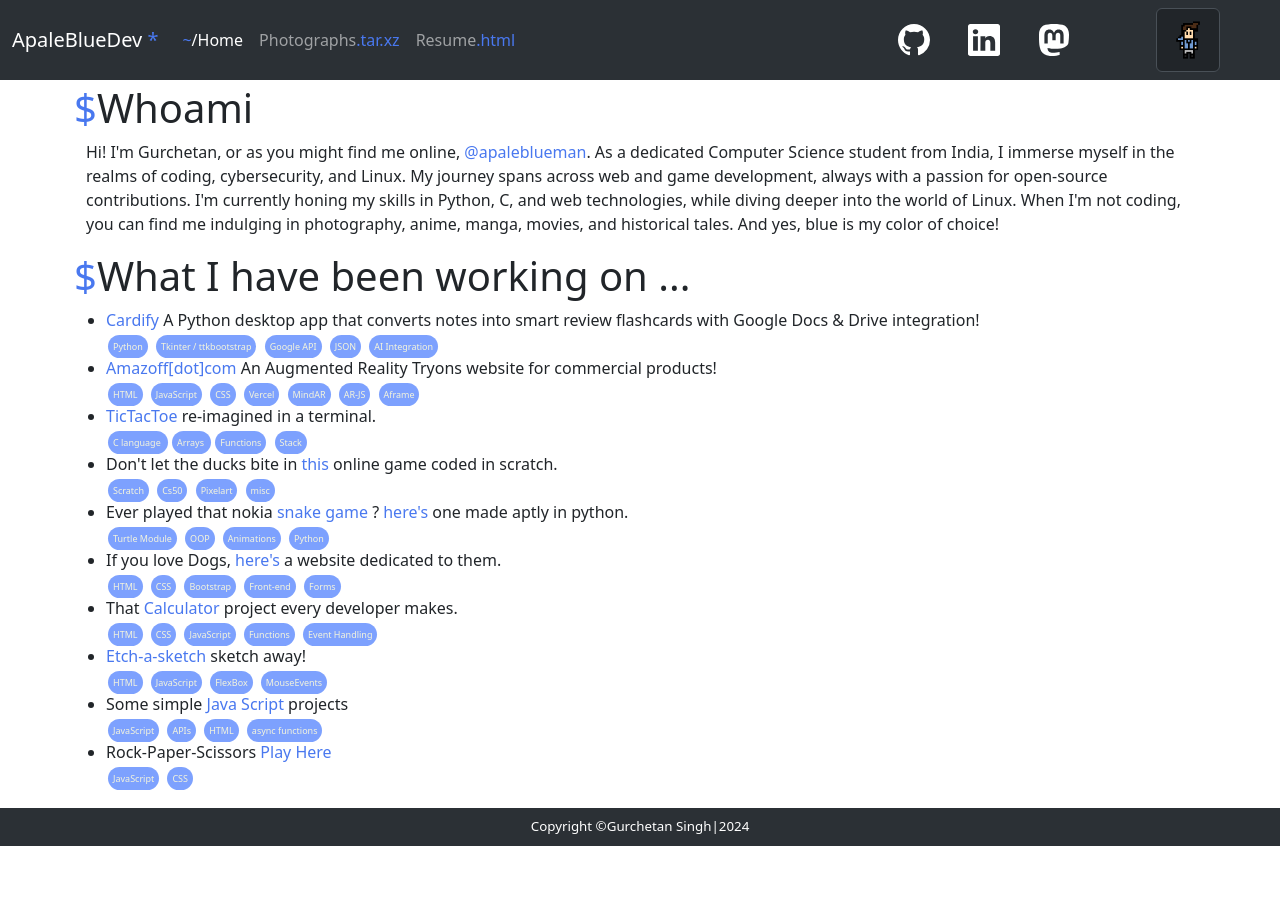
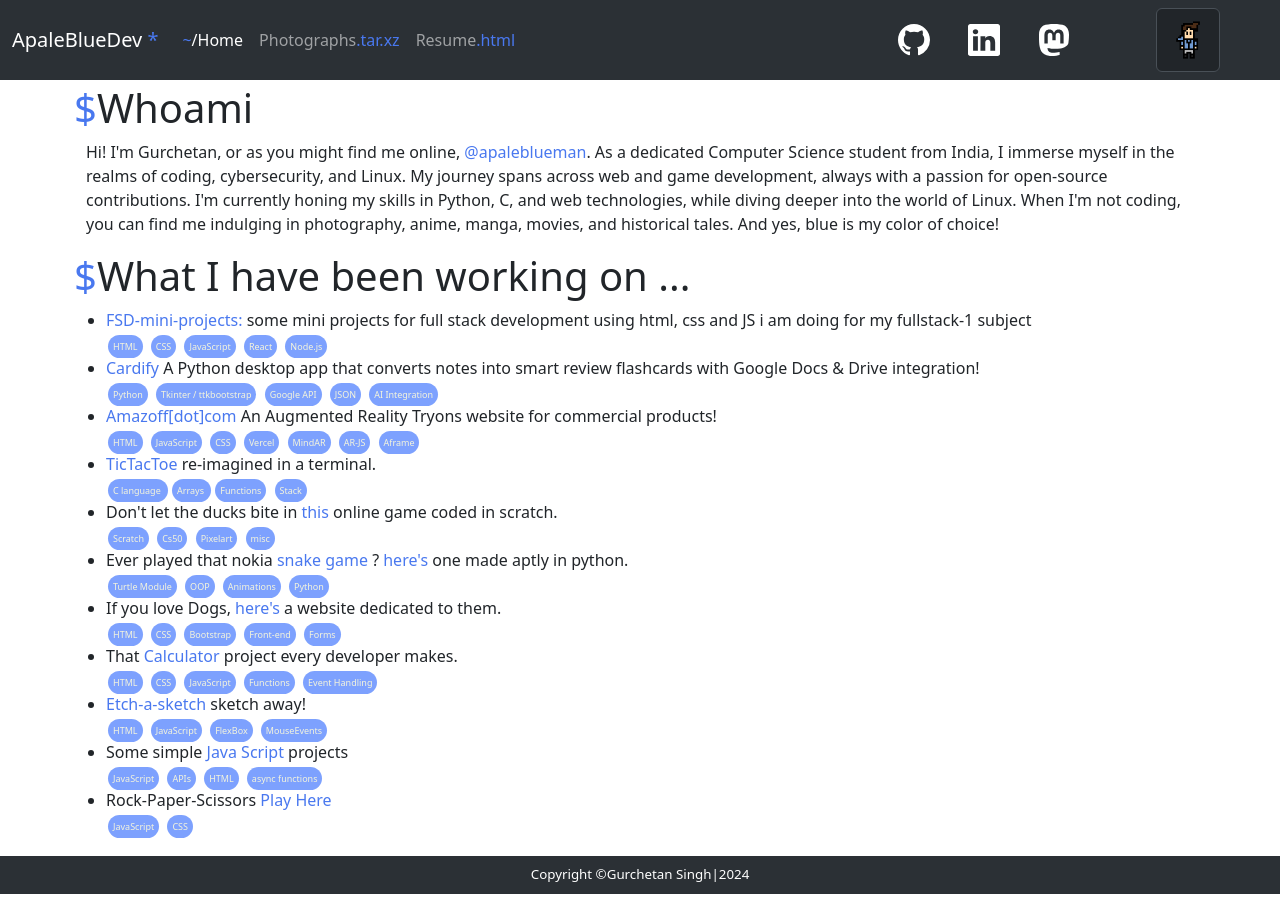
Before and after one commit to apaleblueman/apaleblueman.github.io, a Jekyll site: the page index.html, which Jekyll copies as it is, in a window 1280 px wide. Built offline with Jekyll 4.4.1, drawn with Linux system fonts in a browser that asks for light colours.

Commit message:
ADD: project entry for FSD mini projects

```diff
--- a/index.html
+++ b/index.html
@@ -74,6 +74,14 @@
 
     <h1><span class="blue">$</span>What I have been working on ...</h1>
     <ul>
+      <li><a href="https://github.com/apaleblueman/FSD_miniprojects" class="blue">FSD-mini-projects:</a>
+some mini projects for full stack development using html, css and JS i am doing for my fullstack-1 subject<br>
+    <span class="tag">HTML</span>
+    <span class="tag">CSS</span>
+    <span class="tag">JavaScript</span>
+    <span class="tag">React</span>
+    <span class="tag">Node.js</span>
+      </li>
       <li><a href="https://github.com/apaleblueman/cardify" class="blue">Cardify</a>
     A Python desktop app that converts notes into smart review flashcards with Google Docs & Drive integration!<br>
     <span class="tag">Python</span>
```
